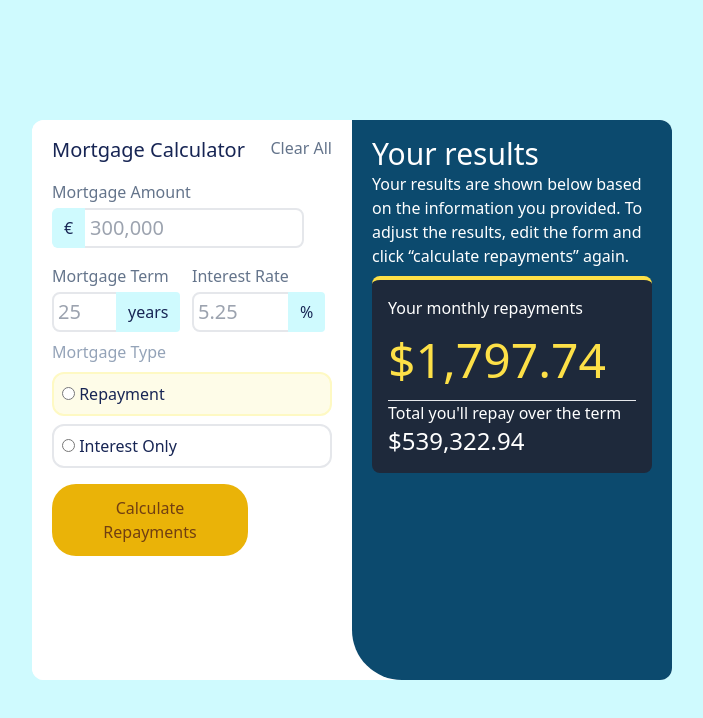
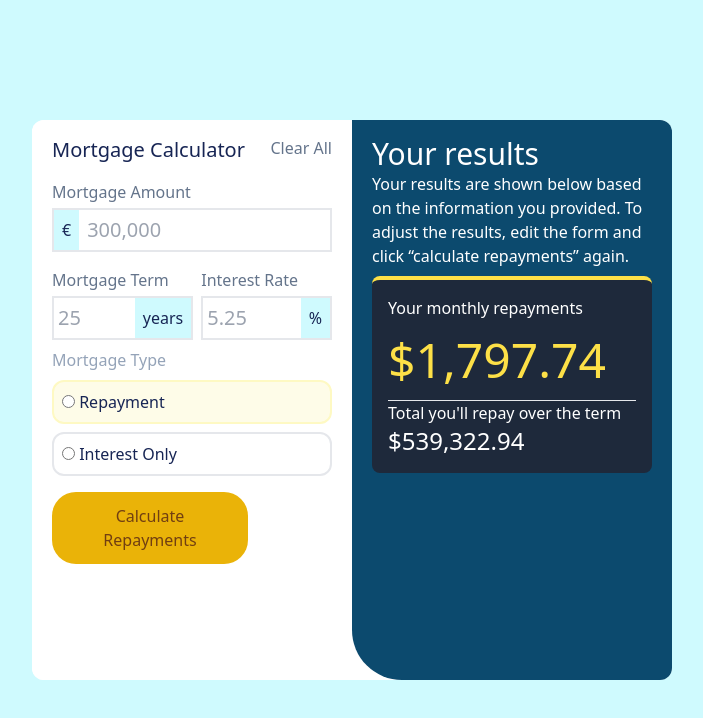
Before and after one commit to Omofolawee/mortgage-pay, a plain HTML site: page index.html in a window 1280 px wide. Shown: the whole page, without its empty margins (288-991 px from the left). Drawn offline with nearby package versions, Linux system fonts and the light colour scheme.

Commit message:
a complete work

```diff
--- a/index.html
+++ b/index.html
@@ -4,15 +4,17 @@
     <meta charset="UTF-8" />
     <meta name="viewport" content="width=device-width, initial-scale=1.0" />
     <script src="https://cdn.tailwindcss.com"></script>
+    <link rel="stylesheet" href="style.css" />
     <title>Frontend Mentor | Mortgage repayment calculator</title>
   </head>
   <body>
-    <main class="bg-cyan-100 h-[100vh] flex justify-center items-center">
+    <main class="bg-cyan-100 md:h-[100vh] flex justify-center items-center">
       <div
-        class="bg-white flex justify-center items-center w-[50%] rounded-e-xl rounded-s-xl h-[70vh]"
+        class="bg-white flex-col md:flex-row flex justify-center items-center md:w-[50%] w-full rounded-e-xl rounded-s-xl md:py-0 py-4"
+        id="container"
       >
         <div
-          class="bg-white w-[50%] h-[70vh] px-5 py-4 text-blue-950 rounded-s-xl"
+          class="bg-white md:w-[50%] w-[70%] md:h-[70vh] h-[70vh] px-5 py-4 text-blue-950 md:rounded-s-xl"
         >
           <div class="flex justify-between">
             <div class="text-xl font-medium">Mortgage Calculator</div>
@@ -21,44 +23,40 @@
           <div class="mt-4 text-slate-500 font-medium mb-1">
             <label for="">Mortgage Amount</label>
           </div>
-          <div class="absolute rounded-l-md px-3 py-2 font-medium bg-cyan-100">
-            €
-          </div>
+          <div class="flex border-2">
+            <div class="p-2 bg-cyan-100">€</div>
             <input
               type="number"
               placeholder="300,000"
-            class="border-2 w-[90%] py-1 px-9 text-xl font-medium text-sky-900 rounded-b-lg rounded-t-lg"
+              class="w-[90%] py-1 px-2 text-xl font-medium text-sky-900 rounded-b-lg rounded-t-lg"
             />
-          <div class="flex">
+          </div>
+          <div class="flex gap-2">
             <div>
               <div class="mt-4 text-slate-500 font-medium mb-1">
                 Mortgage Term
               </div>
-              <div
-                class="absolute px-3 py-2 font-medium bg-cyan-100 ml-16 rounded-r"
-              >
-                years
-              </div>
+              <div class="flex border-2">
                 <input
                   type="number"
                   placeholder="25"
-                class="border-2 w-[90%] py-1 px-1 text-xl font-medium text-sky-900 rounded-b-lg rounded-t-lg"
+                  class="w-[90%] py-1 px-1 text-xl font-medium text-sky-900 rounded-b-lg rounded-t-lg"
                 />
+                <div class="p-2 bg-cyan-100">years</div>
+              </div>
             </div>
             <div>
               <div class="mt-4 text-slate-500 font-medium mb-1">
                 Interest Rate
               </div>
-              <div
-                class="absolute px-3 py-2 font-medium bg-cyan-100 ml-24 rounded-r"
-              >
-                %
-              </div>
+              <div class="flex border-2">
                 <input
                   type="number"
                   placeholder="5.25"
-                class="border-2 w-[90%] py-1 px-1 text-xl font-medium text-sky-900 rounded-b-lg rounded-t-lg"
+                  class="w-[90%] py-1 px-1 text-xl font-medium text-sky-900 rounded-b-lg rounded-t-lg"
                 />
+                <div class="p-2 bg-cyan-100">%</div>
+              </div>
             </div>
           </div>
           <div class="text-slate-400 mt-2 mb-2 font-sans font-medium">
@@ -81,7 +79,7 @@
           </button>
         </div>
         <div
-          class="bg-sky-900 w-[50%] h-[70vh] rounded-bl-[50px] px-5 py-4 text-white rounded-e-xl"
+          class="bg-sky-900 md:w-[50%] w-[70%] md:h-[70vh] h-[60jvh] md:rounded-bl-[50px] px-5 py-4 text-white md:rounded-e-xl"
         >
           <h4 class="text-3xl">Your results</h4>
           Your results are shown below based on the information you provided. To
```
Also changed, not shown: style.css (added). Lines whose indentation alone changed are shown as unchanged.
